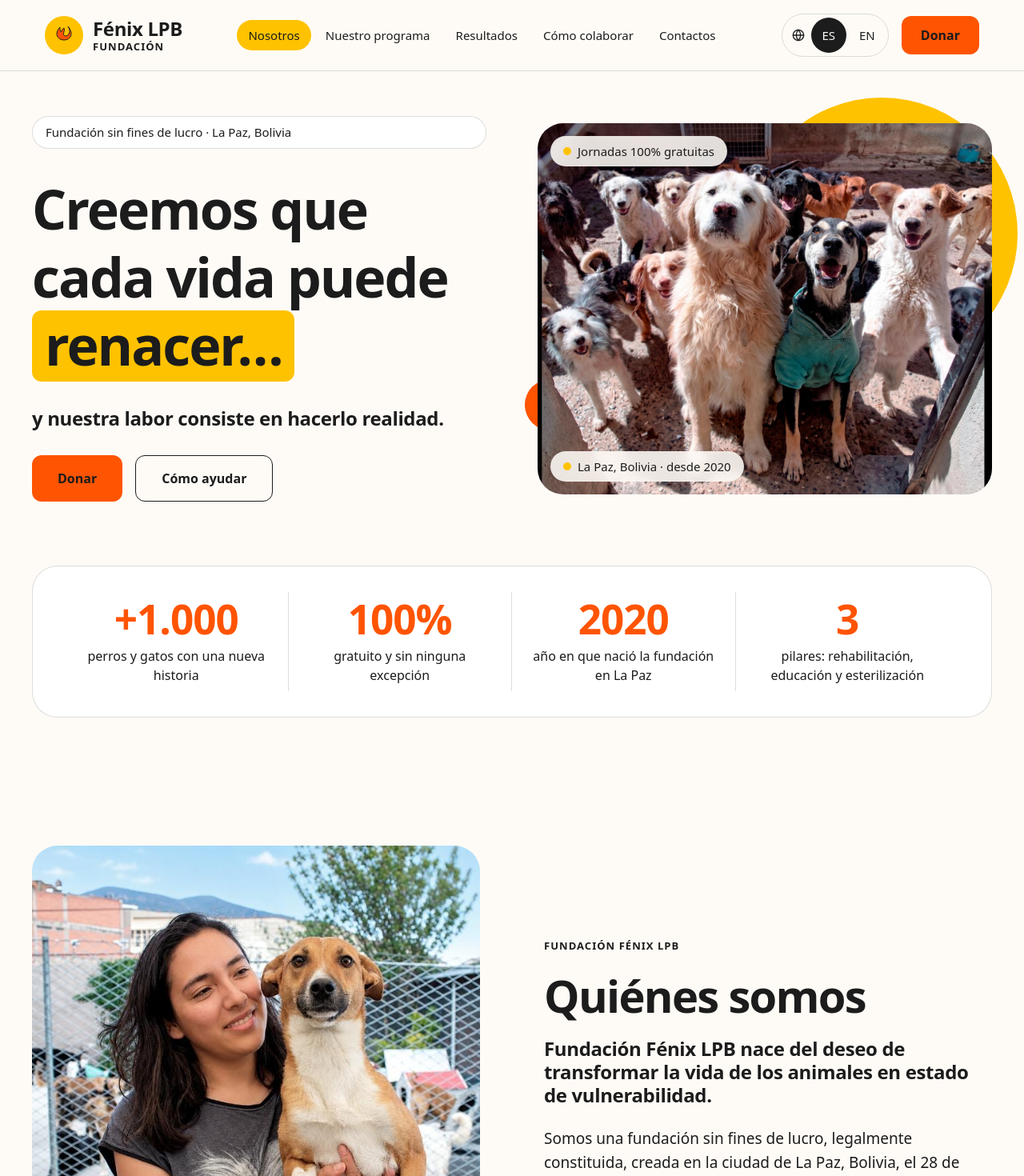
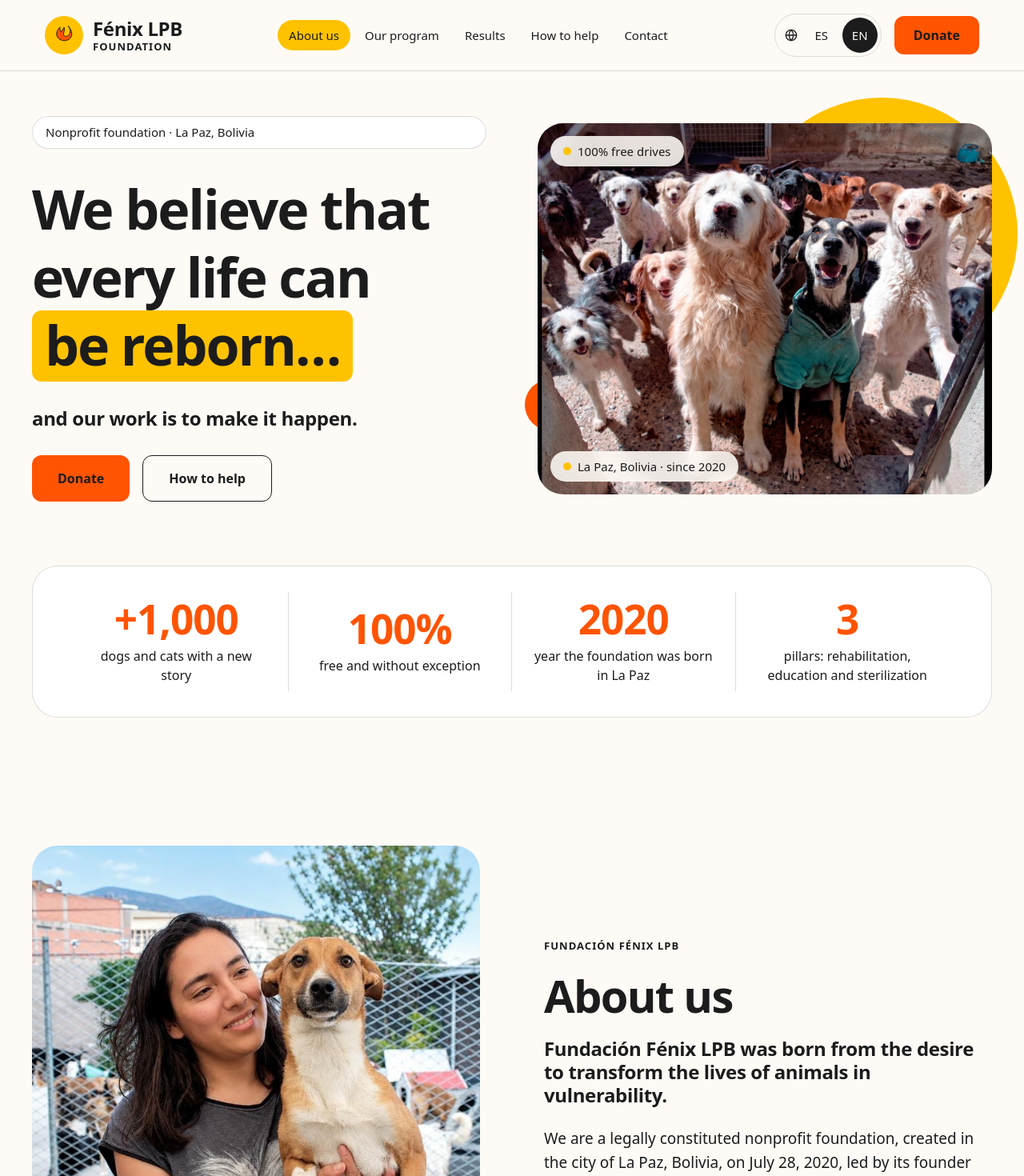
Before and after one commit to pabsoto/fundacion-fenix, a React (Vite) app in the folder frontend/: page / in a window 1280 px wide. Shown: the top 1470 px of the page at 80% size. Built offline with nearby package versions, Linux system fonts and the light colour scheme; no server answers; a web font is replaced by a local one.

Commit message:
feat: guardado de avances antes de traer main

```diff
--- a/frontend/package.json
+++ b/frontend/package.json
@@ -7,7 +7,8 @@
     "dev": "vite",
     "build": "tsc -b && vite build",
     "lint": "eslint .",
-    "preview": "vite preview"
+    "preview": "vite preview",
+    "check:i18n": "node scripts/check-i18n.mjs"
   },
   "dependencies": {
     "@fontsource-variable/atkinson-hyperlegible-next": "^5.3.0",
--- /dev/null
+++ b/frontend/scripts/check-i18n.mjs
@@ -0,0 +1,92 @@
+import { readFileSync } from 'fs';
+import { fileURLToPath } from 'url';
+import { dirname, join } from 'path';
+
+const __filename = fileURLToPath(import.meta.url);
+const __dirname = dirname(__filename);
+
+const PROPER_NAMES = [
+  'Fundación Fénix LPB',
+  'Fénix LPB',
+  'FÉNIX · LPB',
+  'Ariana Castillo Illanes',
+  'Por menos de ellos sufriendo',
+  'La Paz',
+  'Bolivia',
+  'Yape',
+  'BCP',
+  'Banco de Crédito',
+];
+
+function getKeys(obj, prefix = '') {
+  const keys = [];
+  for (const key in obj) {
+    const fullKey = prefix ? `${prefix}.${key}` : key;
+    if (typeof obj[key] === 'object' && obj[key] !== null) {
+      keys.push(...getKeys(obj[key], fullKey));
+    } else {
+      keys.push(fullKey);
+    }
+  }
+  return keys;
+}
+
+function loadJson(path) {
+  try {
+    const content = readFileSync(path, 'utf-8');
+    return JSON.parse(content);
+  } catch (error) {
+    console.error(`Error reading ${path}:`, error.message);
+    process.exit(1);
+  }
+}
+
+const esPath = join(__dirname, '../src/i18n/locales/es.json');
+const enPath = join(__dirname, '../src/i18n/locales/en.json');
+
+const es = loadJson(esPath);
+const en = loadJson(enPath);
+
+const esKeys = getKeys(es).sort();
+const enKeys = getKeys(en).sort();
+
+const missingInEn = esKeys.filter(k => !enKeys.includes(k));
+const missingInEs = enKeys.filter(k => !esKeys.includes(k));
+
+if (missingInEn.length > 0) {
+  console.error(`❌ Keys missing in en.json (${missingInEn.length}):`);
+  missingInEn.forEach(k => console.error(`   - ${k}`));
+}
+
+if (missingInEs.length > 0) {
+  console.error(`❌ Keys missing in es.json (${missingInEs.length}):`);
+  missingInEs.forEach(k => console.error(`   - ${k}`));
+}
+
+if (missingInEn.length > 0 || missingInEs.length > 0) {
+  process.exit(1);
+}
+
+function getValue(obj, key) {
+  return key.split('.').reduce((o, k) => o?.[k], obj);
+}
+
+const identicalValues = [];
+for (const key of esKeys) {
+  const esValue = getValue(es, key);
+  const enValue = getValue(en, key);
+
+  if (esValue === enValue && typeof esValue === 'string') {
+    const isProperName = PROPER_NAMES.some(name => esValue.includes(name));
+    if (!isProperName) {
+      identicalValues.push(key);
+    }
+  }
+}
+
+if (identicalValues.length > 0) {
+  console.warn(`⚠️  Warning: ${identicalValues.length} keys have identical values in es.json and en.json (may need translation):`);
+  identicalValues.forEach(k => console.warn(`   - ${k}`));
+}
+
+console.log('✅ i18n check passed: es.json and en.json have matching keys');
--- a/frontend/src/components/ui/LanguageToggle.tsx
+++ b/frontend/src/components/ui/LanguageToggle.tsx
@@ -2,10 +2,7 @@
 import { Globe } from 'lucide-react';
 import { cn } from '@/lib/cn';
 
-const LANGS = [
-  { code: 'es', label: 'ES', name: 'Español' },
-  { code: 'en', label: 'EN', name: 'English' },
-] as const;
+const LANGS = ['es', 'en'] as const;
 
 // HU-19 / RNF-02 / RNF-03
 export function LanguageToggle() {
@@ -15,17 +12,17 @@
   return (
     <div
       role="group"
-      aria-label={t('nav.language', { defaultValue: 'Idioma' })}
+      aria-label={t('nav.language')}
       className="inline-flex items-center gap-2 rounded-full border border-linea px-1 py-1"
     >
       <Globe className="h-4 w-4 ml-2 text-negro" aria-hidden="true" />
       <div className="flex gap-1">
-        {LANGS.map(({ code, label, name }) => (
+        {LANGS.map((code) => (
           <button
             type="button"
             key={code}
             lang={code}
-            aria-label={name}
+            aria-label={t(`nav.${code}_name`)}
             aria-pressed={currentLang === code}
             onClick={() => i18n.changeLanguage(code)}
             className={cn(
@@ -33,7 +30,7 @@
               currentLang === code ? 'bg-negro text-crema' : 'text-negro hover:bg-crema-tono',
             )}
           >
-            {label}
+            {t(`nav.${code}_label`)}
           </button>
         ))}
       </div>
--- a/frontend/src/components/ui/Reveal.tsx
+++ b/frontend/src/components/ui/Reveal.tsx
@@ -8,14 +8,11 @@
 
 export function Reveal({ children, className }: RevealProps) {
   const ref = useRef<HTMLDivElement>(null);
-  const [shown, setShown] = useState(false);
+  const [shown, setShown] = useState(() =>
+    window.matchMedia('(prefers-reduced-motion: reduce)').matches
+  );
 
   useEffect(() => {
-    const reduced = window.matchMedia('(prefers-reduced-motion: reduce)').matches;
-    if (reduced) {
-      setShown(true);
-      return;
-    }
     const el = ref.current;
     if (!el) return;
     const observer = new IntersectionObserver(
--- a/frontend/src/components/ui/icons.tsx
+++ b/frontend/src/components/ui/icons.tsx
@@ -14,7 +14,7 @@
   return (
     <svg viewBox="0 0 48 48" fill="none" className={className} aria-hidden="true">
       <path
-        d="M24 6c2 6-1 10-1 15 0 3 2 5 5 5 6 0 10-6 10-13 0-4-2-8-4-11 4 5 8 12 8 18 0 9-7 16-18 16S6 29 6 20c0-6 4-12 8-16-1 5 1 9 3 12 1-4 4-8 7-10Z"
+        d="M24 4c2.5 7-1 12-1 17 0 4 2.5 6 5.5 6 6.5 0 11-6.5 11-14 0-4.5-2.5-9-5-12 4.5 5.5 9 13 9 19.5 0 9.5-7.5 17-18.5 17S5.5 30 5.5 20.5c0-6.5 4.5-13 8.5-17-1.5 5.5 1 9.5 3 13 1.5-4.5 4.5-8.5 7-11Z"
         fill="var(--color-naranja)"
         stroke="var(--color-negro)"
         strokeWidth="2"
--- a/frontend/src/i18n/index.ts
+++ b/frontend/src/i18n/index.ts
@@ -3,22 +3,45 @@
 import en from './locales/en.json';
 import es from './locales/es.json';
 
-const savedLanguage = localStorage.getItem('fenix-language') || 'es';
+function getInitialLanguage(): string {
+  const saved = localStorage.getItem('fenix-language');
+  if (saved && (saved === 'es' || saved === 'en')) {
+    return saved;
+  }
+  const browserLang = navigator.language || navigator.languages?.[0] || '';
+  if (browserLang.startsWith('en')) {
+    return 'en';
+  }
+  return 'es';
+}
+
+const initialLanguage = getInitialLanguage();
 
 i18n.use(initReactI18next).init({
   resources: {
     en: { translation: en },
     es: { translation: es },
   },
-  lng: savedLanguage,
+  lng: initialLanguage,
   fallbackLng: 'es',
   interpolation: {
     escapeValue: false,
   },
 });
 
+function updateDocumentLanguage(lng: string) {
+  document.documentElement.lang = lng;
+  const title = i18n.t('meta.title');
+  if (title && title !== 'meta.title') {
+    document.title = title;
+  }
+}
+
 i18n.on('languageChanged', (lng) => {
   localStorage.setItem('fenix-language', lng);
+  updateDocumentLanguage(lng);
 });
 
+updateDocumentLanguage(initialLanguage);
+
 export default i18n;
--- a/frontend/src/i18n/locales/en.json
+++ b/frontend/src/i18n/locales/en.json
@@ -12,8 +12,10 @@
     "openMenu": "Open menu",
     "closeMenu": "Close menu",
     "language": "Language",
-    "lang_es": "Spanish",
-    "lang_en": "English"
+    "es_label": "ES",
+    "es_name": "Spanish",
+    "en_label": "EN",
+    "en_name": "English"
   },
   "logo": {
     "name": "Fénix LPB",
@@ -24,79 +26,79 @@
     "description": "Nonprofit for free mass sterilization of dogs and cats in La Paz, Bolivia"
   },
   "hero": {
-    "chip": "Fundación sin fines de lucro · La Paz, Bolivia",
-    "title_line1": "Creemos que",
-    "title_line2": "cada vida puede",
-    "title_line3": "renacer…",
-    "subtitle": "y nuestra labor consiste en hacerlo realidad.",
-    "donar": "Donar",
-    "como_ayudar": "Cómo ayudar",
-    "pill_1": "Jornadas 100% gratuitas",
-    "pill_2": "La Paz, Bolivia · desde 2020",
-    "alt": "Perros del albergue de la Fundación Fénix LPB mirando a la cámara"
+    "chip": "Nonprofit foundation · La Paz, Bolivia",
+    "title_line1": "We believe that",
+    "title_line2": "every life can",
+    "title_line3": "be reborn…",
+    "subtitle": "and our work is to make it happen.",
+    "donar": "Donate",
+    "como_ayudar": "How to help",
+    "pill_1": "100% free drives",
+    "pill_2": "La Paz, Bolivia · since 2020",
+    "alt": "Dogs from the Fundación Fénix LPB shelter looking at the camera"
   },
   "stats": {
-    "stat1": "+1.000",
-    "label1": "perros y gatos con una nueva historia",
+    "stat1": "+1,000",
+    "label1": "dogs and cats with a new story",
     "stat2": "100%",
-    "label2": "gratuito y sin ninguna excepción",
+    "label2": "free and without exception",
     "stat3": "2020",
-    "label3": "año en que nació la fundación en La Paz",
+    "label3": "year the foundation was born in La Paz",
     "stat4": "3",
-    "label4": "pilares: rehabilitación, educación y esterilización"
+    "label4": "pillars: rehabilitation, education and sterilization"
   },
   "sections": {
-    "quienes_somos": "Quiénes somos",
-    "lo_que_hacemos": "Lo que hacemos",
-    "nuestro_programa": "Nuestro programa",
-    "resultados": "Resultados",
-    "como_colaborar": "Cómo colaborar",
-    "donar": "Donar"
+    "quienes_somos": "About us",
+    "lo_que_hacemos": "What we do",
+    "nuestro_programa": "Our program",
+    "resultados": "Results",
+    "como_colaborar": "How to help",
+    "donar": "Donate"
   },
   "about": {
     "eyebrow": "Fundación Fénix LPB",
-    "title": "Quiénes somos",
-    "lead": "Fundación Fénix LPB nace del deseo de transformar la vida de los animales en estado de vulnerabilidad.",
-    "text": "Somos una fundación sin fines de lucro, legalmente constituida, creada en la ciudad de La Paz, Bolivia, el 28 de julio de 2020, dirigida por su fundadora Ariana Castillo Illanes.",
-    "founder_pill": "Ariana Castillo Illanes · Fundadora",
-    "founder_alt": "Ariana Castillo Illanes, fundadora, abrazando a un perro",
-    "phoenix_eyebrow": "El Ave Fénix",
-    "phoenix_text": "Así como el Ave Fénix simboliza el renacer, nosotros trabajamos para ofrecer nuevas oportunidades a aquellos perros y gatos que han sido maltratados, abandonados o que viven en situación de vulnerabilidad. Queremos verlos levantarse nuevamente, encontrar un hogar donde puedan sanar, sentirse amados y vivir la felicidad que siempre merecieron.",
-    "kitten_alt": "Gatito rescatado en brazos"
+    "title": "About us",
+    "lead": "Fundación Fénix LPB was born from the desire to transform the lives of animals in vulnerability.",
+    "text": "We are a legally constituted nonprofit foundation, created in the city of La Paz, Bolivia, on July 28, 2020, led by its founder Ariana Castillo Illanes.",
+    "founder_pill": "Ariana Castillo Illanes · Founder",
+    "founder_alt": "Ariana Castillo Illanes, founder, hugging a dog",
+    "phoenix_eyebrow": "The Phoenix",
+    "phoenix_text": "Just as the Phoenix symbolizes rebirth, we work to offer new opportunities to those dogs and cats who have been mistreated, abandoned or who live in vulnerability. We want to see them rise again, find a home where they can heal, feel loved and live the happiness they have always deserved.",
+    "kitten_alt": "Rescued kitten in arms"
   },
   "pillars": {
-    "title": "Lo que hacemos",
-    "subtitle": "Nuestro trabajo se sustenta en tres pilares fundamentales",
-    "pilar1_title": "Rehabilitación integral",
-    "pilar1_text": "Velamos por la salud física y emocional de los animales bajo nuestro cuidado, priorizando su esterilización y el bienestar general como base para una adopción responsable.",
-    "pilar1_alt": "Rehabilitación integral",
-    "pilar2_title": "Educación y sensibilización",
-    "pilar2_text": "Mediante programas educativos que promueven la tenencia responsable y fomentan el respeto y la empatía hacia los animales.",
-    "pilar2_alt": "Educación y sensibilización",
-    "pilar3_title": "Esterilización masiva y gratuita",
-    "pilar3_text": "A través de nuestro programa “Por menos de ellos sufriendo” dirigidas a zonas o comunidades con escaso acceso a servicios veterinarios, contribuyendo a reducir el abandono y la sobrepoblación animal.",
-    "pilar3_alt": "Esterilización masiva y gratuita",
-    "future_text": "De cara al futuro, aspiramos a fortalecer y ampliar esta labor, consolidando el programa de esterilización masiva y gratuita como una respuesta real y sostenible frente a la problemática de los animales en situación de calle, y como el camino más efectivo hacia un cambio social duradero."
+    "title": "What we do",
+    "subtitle": "Our work is based on three fundamental pillars",
+    "pilar1_title": "Comprehensive rehabilitation",
+    "pilar1_text": "We watch over the physical and emotional health of the animals in our care, prioritizing their sterilization and general well-being as the basis for responsible adoption.",
+    "pilar1_alt": "Comprehensive rehabilitation",
+    "pilar2_title": "Education and awareness",
+    "pilar2_text": "Through educational programs that promote responsible ownership and foster respect and empathy towards animals.",
+    "pilar2_alt": "Education and awareness",
+    "pilar3_title": "Mass and free sterilization",
+    "pilar3_text": "Through our “Por menos de ellos sufriendo” program directed to areas or communities with scarce access to veterinary services, contributing to reducing abandonment and animal overpopulation.",
+    "pilar3_alt": "Mass and free sterilization",
+    "future_text": "Looking to the future, we aspire to strengthen and expand this work, consolidating the mass and free sterilization program as a real and sustainable response to the problem of animals on the streets, and as the most effective path towards lasting social change."
   },
   "program": {
-    "chip": "Programa principal",
-    "title": "Nuestro programa",
+    "chip": "Main program",
+    "title": "Our program",
     "motto": "Por menos de ellos sufriendo",
-    "paragraph1": "Nuestro principal programa, llamado “Por menos de ellos sufriendo”, es uno de los pilares más fuertes de nuestra labor. Surgió con el objetivo de romper el ciclo de maltrato, abandono y la sobrepoblación animal.",
-    "paragraph2": "Consiste en realizar <strong>jornadas de esterilización masivas, totalmente gratuitas y sin ninguna excepción</strong>: perros y gatos, machos y hembras, de raza o mestizos.",
-    "highlight_box": "Porque creemos que todos merecen la misma oportunidad.",
-    "paragraph3": "Llevamos estas jornadas especialmente a zonas o comunidades donde el acceso a servicios veterinarios es escaso o inexistente.",
-    "photo_alt": "Mujer sostiene su certificado de esterilización con su perro en el aguayo",
-    "card_title": "100% gratuito",
-    "card_subtitle": "sin ninguna excepción"
+    "paragraph1": "Our main program, called “Por menos de ellos sufriendo”, is one of the strongest pillars of our work. It emerged with the objective of breaking the cycle of mistreatment, abandonment and animal overpopulation.",
+    "paragraph2": "It consists of carrying out <strong>mass sterilization drives, totally free and without any exception</strong>: dogs and cats, males and females, purebred or mixed.",
+    "highlight_box": "Because we believe that everyone deserves the same opportunity.",
+    "paragraph3": "We take these drives especially to areas or communities where access to veterinary services is scarce or non-existent.",
+    "photo_alt": "Woman holding her sterilization certificate with her dog in the aguayo",
+    "card_title": "100% free",
+    "card_subtitle": "without any exception"
   },
   "financing": {
-    "title": "¿Cómo financiamos este programa?",
-    "paragraph1": "Nuestras jornadas de esterilización masiva son posibles gracias a las <strong>donaciones solidarias</strong> de nuestros seguidores y de personas comprometidas que creen en nuestra labor. Su apoyo constante es la base que nos permite mantener este servicio <strong>100% gratuito</strong> para los animales que más lo necesitan.",
-    "paragraph2": "Cada aporte, por pequeño que parezca, significa más animales esterilizados, más sufrimiento evitado y más esperanza para la población beneficiada.",
-    "paragraph3": "Por eso, <strong>tu ayuda realmente importa.</strong>",
+    "title": "How do we finance this program?",
+    "paragraph1": "Our mass sterilization drives are possible thanks to <strong>solidarity donations</strong> from our followers and from committed people who believe in our work. Their constant support is the basis that allows us to maintain this service <strong>100% free</strong> for the animals who need it most.",
+    "paragraph2": "Each contribution, however small it may seem, means more sterilized animals, more suffering avoided and more hope for the benefited population.",
+    "paragraph3": "That is why <strong>your help really matters.</strong>",
     "donar_ahora": "Donate now",
-    "photo_alt": "People waiting at a sterilization clinic"
+    "photo_alt": "People waiting at a sterilization drive"
   },
   "campaigns": {
     "title": "Campaigns",
@@ -120,7 +122,8 @@
     "go_donate": "Go to Donate",
     "place": "{{place}}, {{city}}",
     "years_label": "Filter by year",
-    "list_label": "Drive list"
+    "list_label": "Drive list",
+    "photo_alt": "{{place}} photo {{number}}"
   },
   "results": {
     "title": "Results",
@@ -159,7 +162,7 @@
     "sponsor_text": "Your support sustains our “Por menos de ellos sufriendo” program and brings free sterilization drives to the communities that need them most.",
     "sponsor_cta": "Go to donate",
     "adopt_title": "Adopting",
-    "adopt_text": "When you adopt, you not only change one animal’s life; you also free a place in the shelter for another who needs it. If you are in La Paz, Bolivia, write to us on WhatsApp for more information.",
+    "adopt_text": "When you adopt, you not only change one animal's life; you also free a place in the shelter for another who needs it. If you are in La Paz, Bolivia, write to us on WhatsApp for more information.",
     "adopt_cta": "Write on WhatsApp"
   },
   "donate": {
--- a/frontend/src/i18n/locales/es.json
+++ b/frontend/src/i18n/locales/es.json
@@ -12,8 +12,10 @@
     "openMenu": "Abrir menú",
     "closeMenu": "Cerrar menú",
     "language": "Idioma",
-    "lang_es": "Español",
-    "lang_en": "Inglés"
+    "es_label": "ES",
+    "es_name": "Español",
+    "en_label": "EN",
+    "en_name": "Inglés"
   },
   "logo": {
     "name": "Fénix LPB",
@@ -120,7 +122,8 @@
     "go_donate": "Ir a Donar",
     "place": "{{place}}, {{city}}",
     "years_label": "Filtrar por año",
-    "list_label": "Lista de jornadas"
+    "list_label": "Lista de jornadas",
+    "photo_alt": "{{place}} foto {{number}}"
   },
   "results": {
     "title": "Resultados",
--- a/frontend/src/sections/campaigns/CampaignDetail.tsx
+++ b/frontend/src/sections/campaigns/CampaignDetail.tsx
@@ -77,7 +77,7 @@
                   <Photo
                     key={i}
                     src={src}
-                    alt={`${placeTitle} ${i + 1}`}
+                    alt={t('campaigns.photo_alt', { place: placeTitle, number: i + 1 })}
                     radius="card"
                     className="h-24 min-w-0 flex-1 object-cover"
                   />
```
